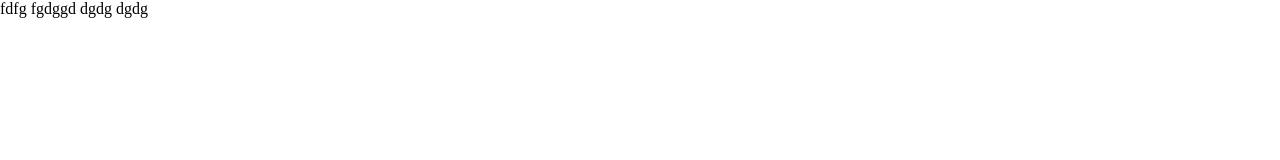
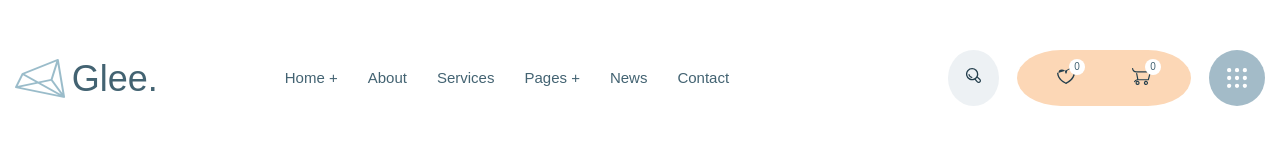
Before and after one commit to olek-byte/glee-project, a website: page app/index.html in a window 1280 px wide. Drawn offline with nearby package versions, Linux system fonts and the light colour scheme; files that its build step writes are made by us from their sources.

Commit message:
added header, added fonts

```diff
--- a/app/index.html
+++ b/app/index.html
@@ -1,18 +1,78 @@
 <!DOCTYPE html>
 <html lang="en">
+
 <head>
   <meta charset="UTF-8">
   <meta name="viewport" content="width=device-width, initial-scale=1.0">
-  <title>Document</title>
+  <title>Glee.</title>
   <link rel="stylesheet" href="css/style.min.css">
 </head>
+
 <body>
 
-  fdfg
-  fgdggd
-  dgdg
-  dgdg
+  <header class="header">
+    <div class="container">
+      <div class="header__inner">
+
+        <a class="logo" href="#">
+          <img class="logo__img" src="images/logo.png" alt="logo">
+          <span>Glee.</span>
+        </a>
+
+        <nav class="menu">
+          <ul class="menu__list">
+
+            <li class="menu__item">
+              <a class="menu__link" href="#">Home +</a>
+            </li>
+            <li class="menu__item">
+              <a class="menu__link" href="#">About</a>
+            </li>
+            <li class="menu__item">
+              <a class="menu__link" href="#">Services</a>
+            </li>
+            <li class="menu__item">
+              <a class="menu__link" href="#">Pages +</a>
+            </li>
+            <li class="menu__item">
+              <a class="menu__link" href="#">News</a>
+            </li>
+            <li class="menu__item">
+              <a class="menu__link" href="#">Contact</a>
+            </li>
+
+          </ul>
+        </nav>
+
+        <div class="user-nav">
+          <a class="user-nav__link user-nav__link--search-color" href="#">
+            <img class="user-nav__img" src="images/icons/search.svg" alt="search btn">
+          </a>
+          <a class="user-nav__link user-nav__link--heart-color" href="#">
+             <img class="user-nav__img" src="images/icons/heart.svg" alt="like btn">
+             <!-- <span class="user-nav__num">0</span> -->
+          </a>
+          <a class="user-nav__link user-nav__link--cart-color" href="#">
+             <img class="user-nav__img" src="images/icons/cart.svg" alt="cart btn">
+             <!-- <span class="user-nav__num">0</span> -->
+          </a>
+          <a class="user-nav__link user-nav__link--dots-color" href="#">
+             <img class="user-nav__img" src="images/icons/dots.svg" alt="menu btn">
+          </a>
+
+        </div>
+
+
+
+
+
+
+
+      </div>
+    </div>
+  </header>
 
   <script src="js/main.min.js"></script>
 </body>
+
 </html>
--- a/app/scss/_fonts.scss
+++ b/app/scss/_fonts.scss
@@ -0,0 +1,49 @@
+@font-face {
+  font-family: 'DMSans-Bold', sans-serif;
+  src: local('DMSans-Bold'),
+    url('../fonts/DMSans-Bold.woff2') format('woff2'),
+    url('../fonts/DMSans-Bold.woff') format('woff');
+  font-weight: 700;
+  font-style: normal;
+  font-display: swap;
+}
+
+@font-face {
+  font-family: 'DMSans-Medium', sans-serif;
+  src: local('DMSans-Medium'),
+    url('../fonts/DMSans-Medium.woff2') format('woff2'),
+    url('../fonts/DMSans-Medium.woff') format('woff');
+  font-weight: 500;
+  font-style: normal;
+  font-display: swap;
+}
+
+@font-face {
+  font-family: 'DMSans-Regular', sans-serif;
+  src: local('DMSans-Regular'),
+    url('../fonts/DMSans-Regular.woff2') format('woff2'),
+    url('../fonts/DMSans-Regular.woff') format('woff');
+  font-weight: 400;
+  font-style: normal;
+  font-display: swap;
+}
+
+@font-face {
+  font-family: 'Rubik-Medium', sans-serif;
+  src: local('Rubik-Medium'),
+    url('../fonts/Rubik-Medium.woff2') format('woff2'),
+    url('../fonts/Rubik-Medium.woff') format('woff');
+  font-weight: 500;
+  font-style: normal;
+  font-display: swap;
+}
+
+@font-face {
+  font-family: 'Rubik-Regular', sans-serif;
+  src: local('Rubik-Regular'),
+    url('../fonts/Rubik-Regular.woff2') format('woff2'),
+    url('../fonts/Rubik-Regular.woff') format('woff');
+  font-weight: 400;
+  font-style: normal;
+  font-display: swap;
+}
--- a/app/scss/_global.scss
+++ b/app/scss/_global.scss
@@ -1,3 +1,24 @@
+html,
 body {
+  height: 100%;
+}
 
+body {
+  @extend %rubik-400;
+  font-size: 14px;
+  line-height: 1.3;
+  color: $bottom-text;
 }
+
+.container {
+  max-width: 1800px;
+  margin: 0 auto;
+  padding: 0 15px;
+}
+
+a {
+  @extend %rubik-500;
+  font-size: 15px;
+  line-height: 1.3;
+  color: $top-links;
+}
--- a/app/scss/_vars.scss
+++ b/app/scss/_vars.scss
@@ -0,0 +1,35 @@
+
+$top-links: #436372;
+$search: #edf1f4;
+$user-btn: #fcd7b6;
+$accent: #a3bbc8;
+
+$footer-title: #1f2044;
+$bottom-text: #7b7b7b;
+$bg: #fef7f0;
+
+
+%dmsans-700 {
+  font-family: 'DMSans-Bold', sans-serif;
+  font-weight: 700;
+}
+
+%dmsans-500 {
+  font-family: 'DMSans-Medium', sans-serif;
+  font-weight: 500;
+}
+
+%dmsans-400 {
+  font-family: 'DMSans-Regular', sans-serif;
+  font-weight: 400;
+}
+
+%rubik-500 {
+  font-family: 'Rubik-Medium', sans-serif;
+  font-weight: 500;
+}
+
+%rubik-400 {
+  font-family: 'Rubik-Regular', sans-serif;
+  font-weight: 400;
+}
--- a/app/scss/style.scss
+++ b/app/scss/style.scss
@@ -4,5 +4,109 @@
 @import 'global';
 
 
+.header {
+  padding: 50px 0;
+  &__inner {
+    display: flex;
+    justify-content: space-between;
+    align-items: center;
+  }
+}
+
+.logo {
+ position: relative;
+}
+.logo span {
+  position: absolute;
+  transform: translate(66%, -83%);
+  font-size: 36px;
+  line-height: 1.6;
+  color: $top-links;
+}
+
+.menu {
+  &__list {
+    display: flex;
+  }
+  &__item + .menu__item {
+    padding-left: 30px;
+  }
+  &__link {
+    transition: color 0.3s;
+  }
+  &__link:hover {
+    color: $accent;
+  }
+}
+
+.user-nav {
+  display: flex;
+  &__link {
+    position: relative;
+  }
+  &__link--search-color {
+    margin-right: 18px;
+    padding: 18px;
+    border-radius: 50%;
+    background-color: $search;
+  }
+  &__link--heart-color,
+  &__link--cart-color {
+    position: relative;
+    padding: 18px 30px 12px 40px;
+    background-color: $user-btn;
+    border-radius: 50% 0 0 50%;
+  }
+  &__link--cart-color {
+    border-radius: 0 50% 50% 0;
+  }
+  &__link--heart-color::after,
+  &__link--cart-color::after {
+    position: absolute;
+    content: '0';
+    top: 9px;
+    right: 20px;
+    width: 16px;
+    height: 16px;
+    font-size: 10px;
+    line-height: 1.6;
+    text-align: center;
+    color: $top-links;
+    background-color: #fff;
+    border-radius: 50%;
+    z-index: 10;
+  }
+  &__link--cart-color::after {
+    top: 9px;
+    right: 30px;
+  }
+  &__link--cart-color {
+    padding: 18px 40px 12px 27px;
+    border-radius: 0 50% 50% 0;
+  }
+  &__link--dots-color {
+    margin-left: 18px;
+    padding: 18px;
+    border-radius: 50%;
+    background-color: $accent;
+  }
+
+}
+
+
+
+
+
+
+
+
+
+
+
+
+
+
+
+
 
 @import 'media';
```
Also changed, not shown: app/fonts/DMSans-Bold.woff (added), app/fonts/DMSans-Bold.woff2 (added), app/fonts/DMSans-Medium.woff (added), app/fonts/DMSans-Medium.woff2 (added), app/fonts/DMSans-Regular.woff (added), app/fonts/DMSans-Regular.woff2 (added), app/fonts/Rubik-Medium.woff (added), app/fonts/Rubik-Medium.woff2 (added), app/fonts/Rubik-Regular.woff (added), app/fonts/Rubik-Regular.woff2 (added), app/images/icons/cart.svg (added), app/images/icons/dots.svg (added), app/images/icons/heart.svg (added), app/images/icons/search.svg (added), 1 more files.
